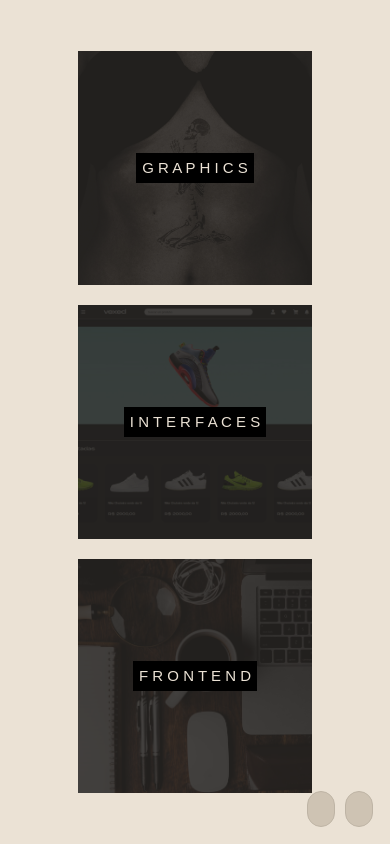
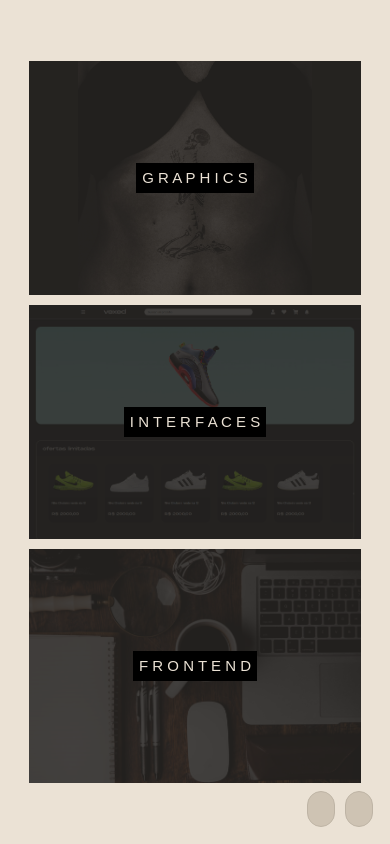
Before and after one commit to edszon/portfolio, an Astro site: page /portfolios in a window 390 px wide. Built offline with nearby package versions, Linux system fonts and the light colour scheme; Astro itself is replaced by a stand-in of ours; some icons are missing.

Commit message:
tinkered card width on mobile

```diff
--- a/src/components/Card.astro
+++ b/src/components/Card.astro
@@ -96,9 +96,9 @@ a {
 
 @media screen and (orientation: portrait) {
     .card {
-        width: 60vw;
+        width: 85vw;
         height: 60vw;
-        margin: 10px 0;
+        margin: 5px 0;
         animation: GoLeft 0.75s ease;
         animation-fill-mode: forwards;
         animation-delay: var(--transDelay);
```
